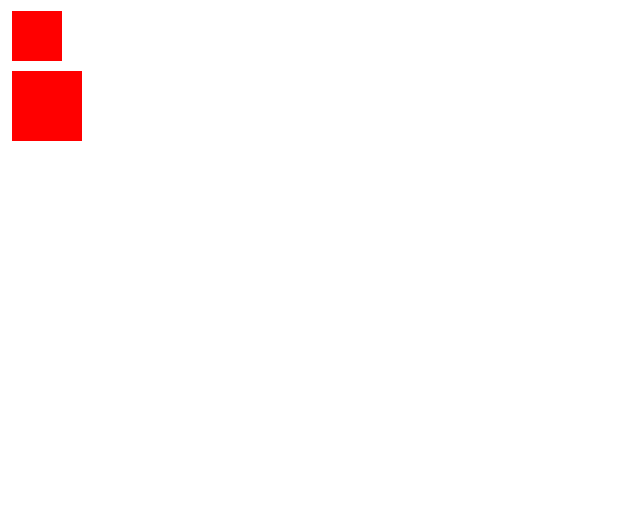
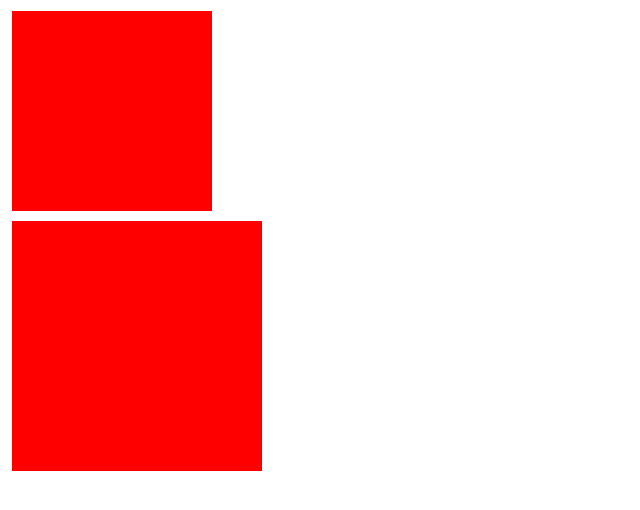
Before and after one commit to cyphgithub/cyphgithub.github.io, a plain HTML site: page beef/index.html in a window 1280 px wide. Shown: the whole page, without its empty margins (0-640 px from the left). Drawn offline with Linux system fonts and the light colour scheme.

Commit message:
Update index.css

```diff
--- a/beef/index.css
+++ b/beef/index.css
@@ -3,8 +3,8 @@
     appearance: none;
     border: 0;
     background: red;
-    height: 50px;
-    width: 50px;
+    height: 200px;
+    width: 200px;
     display: inline-block;
   }
 
@@ -17,8 +17,8 @@
     appearance: none;
     border: 0;
     background: red;
-    height: 70px;
-    width: 70px;
+    height: 250px;
+    width: 250px;
     display: inline-block;
   }
 
```
